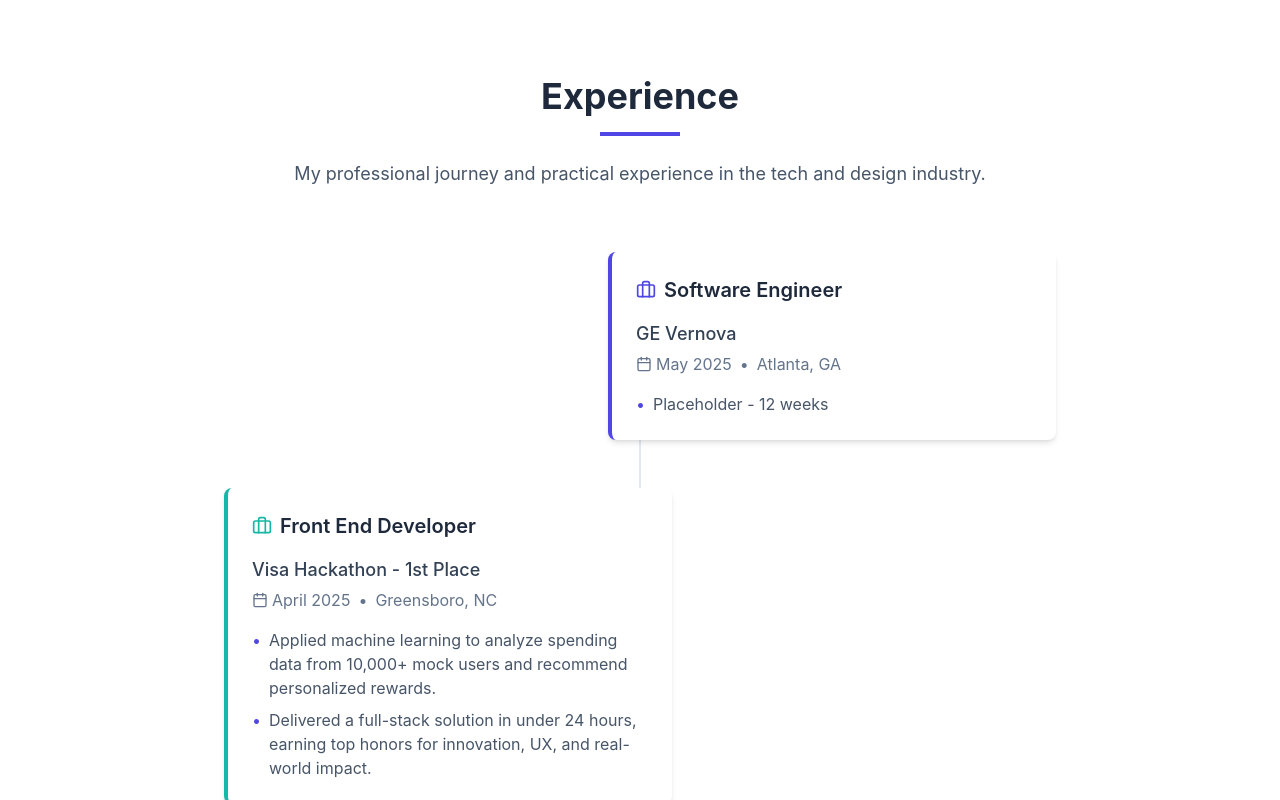
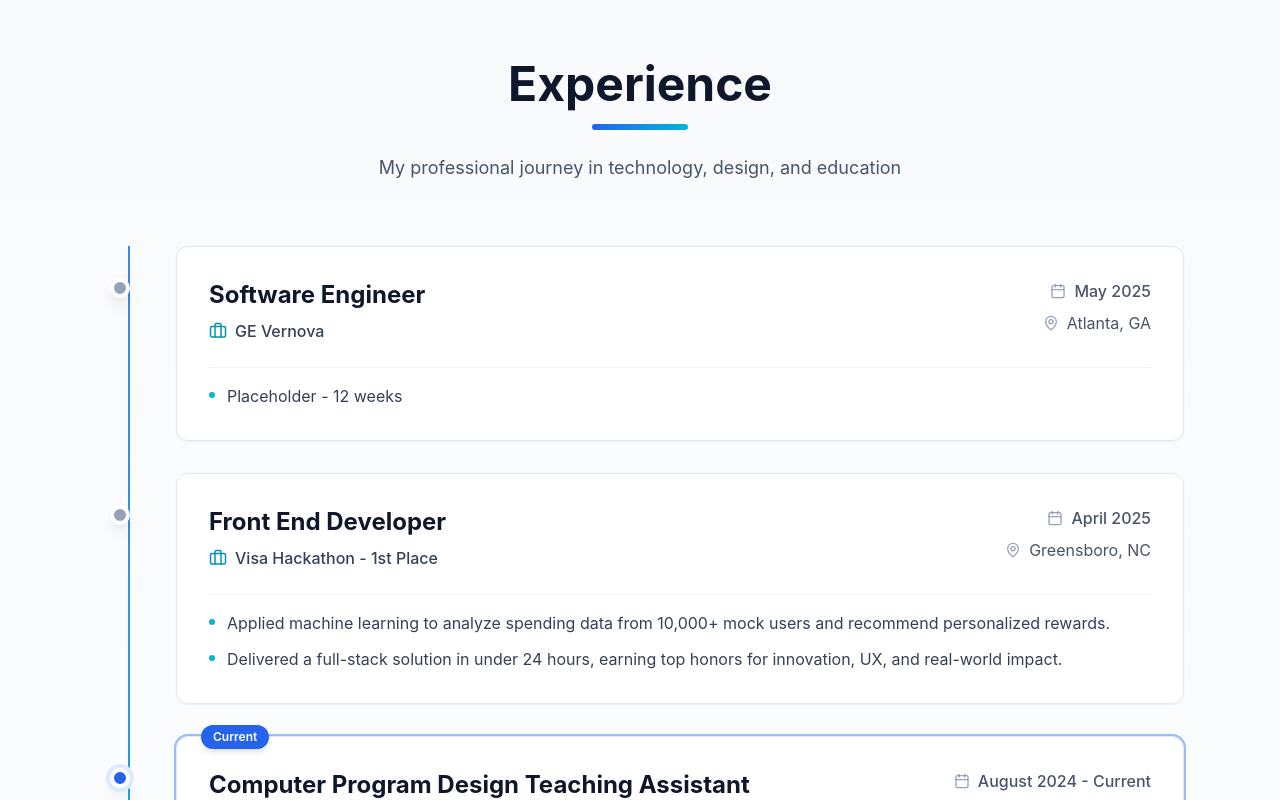
Before and after one commit to itsjustej/ejsportfolio, a React (Vite) app: page / in a window 1280 px wide. Shown: the part 1900-2700 px from the top of the page. Built offline with nearby package versions, Linux system fonts and the light colour scheme.

Commit message:
Updated projects, relevant coursework, and timeline

```diff
--- a/src/components/Experience.jsx
+++ b/src/components/Experience.jsx
@@ -1,8 +1,8 @@
 import React from 'react';
-import { Briefcase, Calendar } from 'lucide-react';
+import { Briefcase, MapPin, Calendar } from 'lucide-react';
 
 export const Experience = () => {
-  const experiences = [ // Holds all the various Timeline events
+  const experiences = [
     {
       title: "Software Engineer",
       company: "GE Vernova",
@@ -11,7 +11,7 @@ export const Experience = () => {
       description: [
         "Placeholder - 12 weeks",
       ],
-      current: true
+      current: false
     },
     {
       title: "Front End Developer",
@@ -33,7 +33,7 @@ export const Experience = () => {
         "Served as the bridge between students and staff, led weekly review sessions, hosted extra office hours, and supported over 100 students in mastering foundational CS concepts in java.",
         "Developed supplemental materials and practice problems to improve student engagement and performance increasing average test scores by 8%.",
         "Built a pipeline from the classroom to my Rooted In Code SIG by mentoring high-potential students and connecting them to hands-on project opportunities.",
-        "Selected for TA role after academic excellence and faculty recommendation; Excellence recognized with “Outstanding Undergraduate TA” award.",
+        "Selected for TA role after academic excellence and faculty recommendation; Excellence recognized with \"Outstanding Undergraduate TA\" award.",
       ],
       current: true
     },
@@ -62,17 +62,6 @@ export const Experience = () => {
       current: false
     },
     {
-      title: "Team Leader - 4th Place",
-      company: "AUC Game Jam",
-      location: "Atlanta, GA",
-      period: "April 2024",
-      description: [
-        "Oversaw a team for 24 hours to assemble a game based on a given prompt. Listened to team ideas, distributed tasks, and integrated contributions into a cohesive final project.",
-        "Pitched the game to a panel of judges, emphasizing strengths while strategically downplaying weaknesses"
-      ],
-      current: false
-    },
-    {
       title: "Scholar",
       company: "Codehouse Scholars Initiative",
       location: "Atlanta, GA",
@@ -86,64 +75,81 @@ export const Experience = () => {
   ];
 
   return (
-    <section id="experience" className="py-16 md:py-24 bg-white">
-        {/* Section Header */}
-      <div className="container mx-auto px-4 sm:px-6 lg:px-8">
-        <div className="text-center mb-12">
-          <h2 className="text-3xl md:text-4xl font-bold text-slate-800 mb-4">Experience</h2>
-          <div className="w-20 h-1 bg-indigo-600 mx-auto mb-6"></div>
-          <p className="text-lg text-slate-600 max-w-3xl mx-auto">
-            My professional journey and practical experience in the tech and design industry.
+    <section id="experience" className="py-20 bg-gradient-to-b from-slate-50 to-white">
+      <div className="container mx-auto px-4 sm:px-6 lg:px-8 max-w-6xl">
+        <div className="text-center mb-16">
+          <h2 className="text-4xl md:text-5xl font-bold text-slate-900 mb-4">
+            Experience
+          </h2>
+          <div className="w-24 h-1.5 bg-gradient-to-r from-blue-600 to-cyan-500 mx-auto rounded-full mb-6"></div>
+          <p className="text-lg text-slate-600 max-w-2xl mx-auto">
+            My professional journey in technology, design, and education
           </p>
         </div>
 
-        <div className="relative max-w-4xl mx-auto mt-16">
-          {/* Timeline Line */}
-          <div className="hidden md:block absolute left-1/2 transform -translate-x-1/2 h-full w-0.5 bg-slate-200"></div>
+        <div className="relative">
+          <div className="hidden md:block absolute left-8 top-0 bottom-0 w-0.5 bg-gradient-to-b from-blue-500 via-cyan-500 to-blue-500"></div>
 
-          {/* Experience Items */}
+          <div className="space-y-8">
             {experiences.map((exp, index) => (
+              <div key={index} className="relative pl-0 md:pl-20">
                 <div
-              key={index}
-              className={`relative md:flex items-start mb-12 ${index % 2 === 0 ? 'md:flex-row-reverse' : ''}`}
-            //   the above line is responsible for the events showing up on different halfs of the array
+                  className={`absolute left-6 top-8 w-5 h-5 rounded-full border-4 border-white shadow-lg hidden md:block ${
+                    exp.current
+                      ? 'bg-blue-600 ring-4 ring-blue-100'
+                      : 'bg-slate-400'
+                  }`}
+                  style={{ transform: 'translateX(-10px)' }}
+                ></div>
+
+                <div
+                  className={`group relative bg-white rounded-xl shadow-sm border border-slate-200 p-6 md:p-8 transition-all duration-300 hover:shadow-xl hover:border-slate-300 ${
+                    exp.current ? 'ring-2 ring-blue-500 ring-opacity-50' : ''
+                  }`}
                 >
+                  {exp.current && (
+                    <div className="absolute -top-3 left-6 bg-blue-600 text-white text-xs font-semibold px-3 py-1 rounded-full shadow-md">
+                      Current
+                    </div>
+                  )}
 
-              {/* Content */}
-              <div className={`md:w-1/2 p-6 bg-white rounded-lg shadow-md border-l-4 transform transition-transform hover:scale-105
-                ${exp.current ? 'border-indigo-600' : 'border-teal-500'} ${index % 2 === 0 ? 'md:mr-8' : 'md:ml-8'}`}>
-                    {/* Hoverable and the outer border for the timeline event */}
-                <div className="flex items-center mb-4">
-                    {/* Vertically centers the icon and the text in the same row */}
-
-                  <Briefcase size={20} className={exp.current ? 'text-indigo-600' : 'text-teal-500'} />
-                  <h3 className="ml-2 text-xl font-semibold text-slate-800">{exp.title}</h3>
+                  <div className="flex flex-col md:flex-row md:items-start md:justify-between mb-4">
+                    <div className="flex-1 mb-4 md:mb-0">
+                      <h3 className="text-xl md:text-2xl font-bold text-slate-900 mb-2 group-hover:text-blue-600 transition-colors">
+                        {exp.title}
+                      </h3>
+                      <div className="flex items-center text-slate-700 font-medium mb-2">
+                        <Briefcase size={18} className="mr-2 text-cyan-600 flex-shrink-0" />
+                        <span>{exp.company}</span>
+                      </div>
                     </div>
 
-
-                <h4 className="text-lg font-medium text-slate-700 mb-1">{exp.company}</h4>
-
-                <div className="flex items-center mb-4 text-slate-500">
-                  <Calendar size={16} className="mr-1" />
-                  <span className="mr-2">{exp.period}</span> • <span className="ml-2">{exp.location}</span>
+                    <div className="flex flex-col items-start md:items-end space-y-2 text-sm md:text-base">
+                      <div className="flex items-center text-slate-600">
+                        <Calendar size={16} className="mr-2 text-slate-400 flex-shrink-0" />
+                        <span className="font-medium">{exp.period}</span>
+                      </div>
+                      <div className="flex items-center text-slate-600">
+                        <MapPin size={16} className="mr-2 text-slate-400 flex-shrink-0" />
+                        <span>{exp.location}</span>
+                      </div>
+                    </div>
                   </div>
 
-                <ul className="space-y-2">
+                  <div className="border-t border-slate-100 pt-4">
+                    <ul className="space-y-3">
                       {exp.description.map((item, i) => (
-                    <li key={i} className="flex">
-                      <span className="mr-2 text-indigo-600">•</span>
-                      <span className="text-slate-600">{item}</span>
+                        <li key={i} className="flex items-start text-slate-700 leading-relaxed">
+                          <span className="inline-block w-1.5 h-1.5 rounded-full bg-cyan-500 mt-2 mr-3 flex-shrink-0"></span>
+                          <span className="text-sm md:text-base">{item}</span>
                         </li>
-                    // Creates a vertical list
-                    // Iterates over the description array inside each exp object
-                    // Each bullet is wrapped in a flex container so the bullet and text align horizontally
-
-
                       ))}
                     </ul>
                   </div>
                 </div>
+              </div>
             ))}
+          </div>
         </div>
       </div>
     </section>
--- a/src/components/Projects.jsx
+++ b/src/components/Projects.jsx
@@ -27,17 +27,18 @@ export const Projects = () => {
     },
     {
       id: 2,
-      title: "Intramural Sports Stat Tracker",
-      description: "A Java application designed to track and analyze statistics for university intramural sports, with data visualization for flag football and basketball.",
-      image: "profile.png",
-      techStack: ["React", "JavaScript", "Firebase", "Statistics"],
+      title: "Intramural Basketball Stat Tracker",
+      description: "A React application designed to track and analyze statistics for university intramural sports, with data visualization for basketball. Will soon be upgraded so AI can track the stats for us",
+      image: "StatTracker.png",
+      techStack: ["React", "JavaScript", "SQL", "Node.js"],
       category: "app",
       details: [
-        "Developed an application before an allotted deadline in Java designed to track and analyze statistics for university intramural sports, projected to serve over 100 users.",
-        "Incorporated advanced data visualization techniques to present statistics in an accessible and engaging manner, improving user engagement by 167%."
+        "Engineered a full-stack stat tracking platform with live scorekeeping, play-by-play logs, automated plus/minus tracking, and real-time updates across devices.",
+        "Implemented a React-based UI optimized for fast in-game interaction, including substitution modals, follow-up action prompts, and dynamic player cards.",
+        "Built a Node.js backend with structured APIs for players, teams, and games, enabling persistent storage, advanced stat calculations, and scalable multi-team support."
       ],
       links: {
-        github: "#",
+        github: "https://github.com/itsjustej/StatTracker",
         demo: "#"
       }
     },
@@ -75,6 +76,23 @@ export const Projects = () => {
         demo: "https://everlovingcare.netlify.app/"
       }
     },
+    {
+      id: 5,
+      title: "Gate City Gigs",
+      description: "A full-stack web application built in under 48 hours for the BeSmart Hackathon, designed to connect local gig workers with high-demand micro-jobs across Greensboro. The platform integrates AWS for backend hosting and deployment, and leverages the Google Maps API to visualize nearby gigs, enhance job discovery, and power location-based matching between workers and employers.",
+      image: "GCG.png",
+      techStack: ["JavaScript", "React", "Node.Js", "AWS"],
+      category: "app",
+      details: [
+        "Developed a responsive React and Node.js platform that matches gig workers to jobs using location data and real-time filtering.",
+        "Integrated AWS EC2 for full-stack deployment and the Google Maps API for interactive gig visualization and distance-based recommendations.",
+        "Built employer and worker dashboards enabling gig posting, job browsing, and streamlined communication for quick community labor support."
+      ],
+      links: {
+        github: "https://github.com/itsjustej/BE_SMART_HACKATHON",
+        demo: "https://youtu.be/Q4b6pATznEM"
+      }
+    },
   ];
 
   const filteredProjects = activeTab === 'all'
@@ -96,7 +114,7 @@ export const Projects = () => {
         </div>
         {/* Section Header */}
 
-        {/* Project Filter Tabs */}
+        {/* Project Filter Tabs
         <div className="flex justify-center mb-8">
           <div className="inline-flex rounded-md shadow-sm">
             <button
@@ -130,7 +148,7 @@ export const Projects = () => {
               Applications
             </button>
           </div>
-        </div>
+        </div> */}
 
         {/* Projects Grid */}
         <div className="grid grid-cols-1 md:grid-cols-2 gap-8 mt-8">
```
Also changed, not shown: src/components/Education.jsx (+7 -1 lines), public/GCG.png (added), public/StatTracker.png (added). Lines whose indentation alone changed are shown as unchanged.
